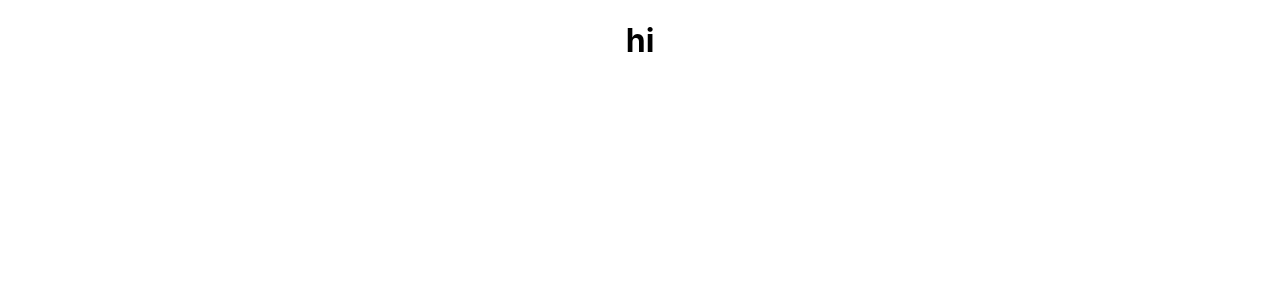
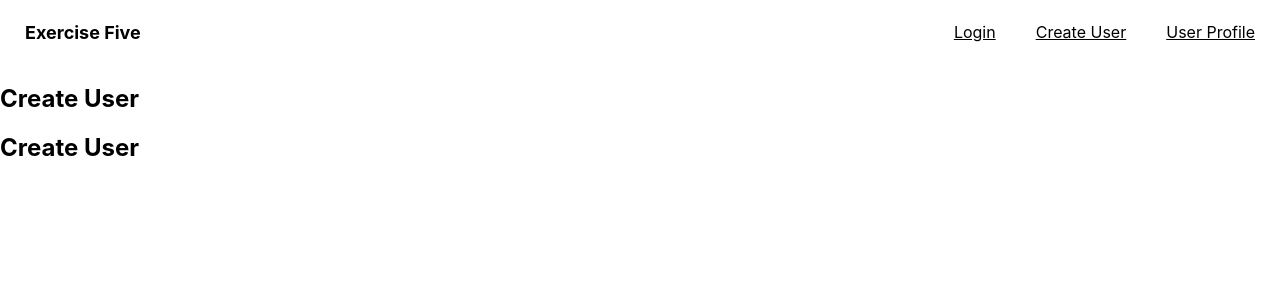
Before and after one commit to aw1954/exercise-five, a React (Create React App) app: page /create in a window 1280 px wide. Shown: the top 300 px of the page. Built offline with nearby package versions, Linux system fonts and the light colour scheme.

Commit message:
react router and component styling

```diff
--- a/package.json
+++ b/package.json
@@ -8,6 +8,8 @@
     "@testing-library/user-event": "^12.8.3",
     "react": "^17.0.2",
     "react-dom": "^17.0.2",
+    "react-router": "^6.0.2",
+    "react-router-dom": "^6.0.2",
     "react-scripts": "4.0.3",
     "web-vitals": "^1.1.2"
   },
--- a/src/App.css
+++ b/src/App.css
@@ -1,38 +1,27 @@
-.App {
-  text-align: center;
+.Header {
+  align-items: center;
+  display: flex;
+  justify-content: space-between;
+  padding: 20px 25px;
 }
 
-.App-logo {
-  height: 40vmin;
-  pointer-events: none;
+.Header .Logo {
+  font-size: 18px;
+  font-weight: bold;
 }
 
-@media (prefers-reduced-motion: no-preference) {
-  .App-logo {
-    animation: App-logo-spin infinite 20s linear;
-  }
+.Header nav {
+  display: flex;
 }
 
-.App-header {
-  background-color: #282c34;
-  min-height: 100vh;
-  display: flex;
-  flex-direction: column;
-  align-items: center;
-  justify-content: center;
-  font-size: calc(10px + 2vmin);
-  color: white;
+.Header nav a {
+  color: black;
+  font-size: 16px;
+  margin: 0 10px;
+  padding: 2px 10px;
 }
 
-.App-link {
-  color: #61dafb;
+.Header nav a:last-child {
+  margin-right: 0;
+  padding-right: 0;
 }
-
-@keyframes App-logo-spin {
-  from {
-    transform: rotate(0deg);
-  }
-  to {
-    transform: rotate(360deg);
-  }
-}
--- a/src/App.js
+++ b/src/App.js
@@ -1,10 +1,23 @@
+import { BrowserRouter as Router, Routes, Route } from 'react-router-dom';
 import './App.css';
+//Page Imports
+import CreateUser from './pages/CreateUser';
+import Header from './components/Header';
+import Login from './pages/Login';
+import UserProfile from './pages/UserProfile';
 
 function App() {
   return (
-    <div className="App">
-      <h1>hi</h1>
-    </div>
+    <>
+    <Header />
+    <Router>
+      <Routes>
+        <Route path="/user/:id" element={<UserProfile />} />
+        <Route path="/create" element={<CreateUser />} />
+        <Route path="/" element={<Login />} />
+      </Routes>
+    </Router>
+    </>
   );
 }
 
--- a/src/components/CreateUserForm.js
+++ b/src/components/CreateUserForm.js
@@ -1,7 +1,11 @@
 import React from "react";
 
 function CreateUserForm() {
-    return <div></div>
+    return (
+        <div>
+            <h2>Create User</h2>
+        </div>
+    );
 }
 
 export default CreateUserForm;
--- a/src/components/Header.js
+++ b/src/components/Header.js
@@ -1,7 +1,16 @@
 import React from 'react';
 
 function Header() {
-    return <header></header>
+    return (
+        <header className="Header">
+            <div className="Logo">Exercise Five</div>
+            <nav>
+                <a href="/">Login</a>
+                <a href="/create">Create User</a>
+                <a href="/user/id">User Profile</a>
+            </nav>
+        </header>
+    );
 }
 
 export default Header;
--- a/src/components/LoginForm.js
+++ b/src/components/LoginForm.js
@@ -1,7 +1,11 @@
 import React from "react";
 
 function LoginForm() {
-    return <div></div>
+    return (
+        <div>
+            <h2>Login Form</h2>
+        </div>
+    );
 }
 
 export default LoginForm;
--- a/src/pages/CreateUser.js
+++ b/src/pages/CreateUser.js
@@ -1,7 +1,13 @@
 import React from "react";
+import CreateUserForm from "../components/CreateUserForm";
 
 function CreateUser() {
-    return <div></div>
+    return (
+        <div>
+            <h2>Create User</h2>
+            <CreateUserForm />
+        </div>
+    );
 }
 
 export default CreateUser;
--- a/src/pages/UserProfile.js
+++ b/src/pages/UserProfile.js
@@ -3,7 +3,7 @@ import React from "react";
 function UserProfile() {
     return (
         <div>
-            <h2>User Profile</h2>
+            <h1>User Profile</h1>
         </div>
     );
 }
```
Also changed, not shown: 2 other files (tests, documents, lock files or other folders).
